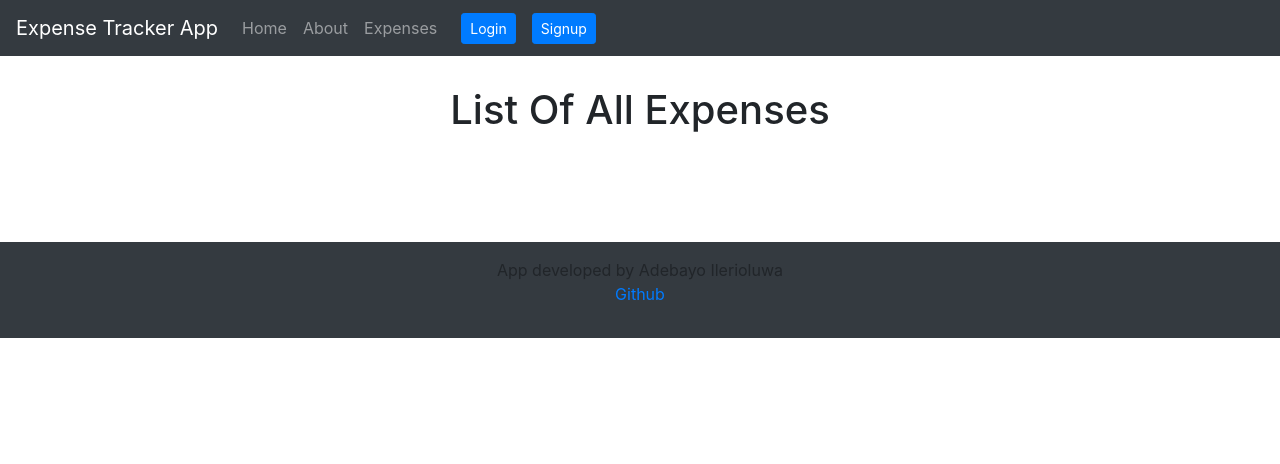
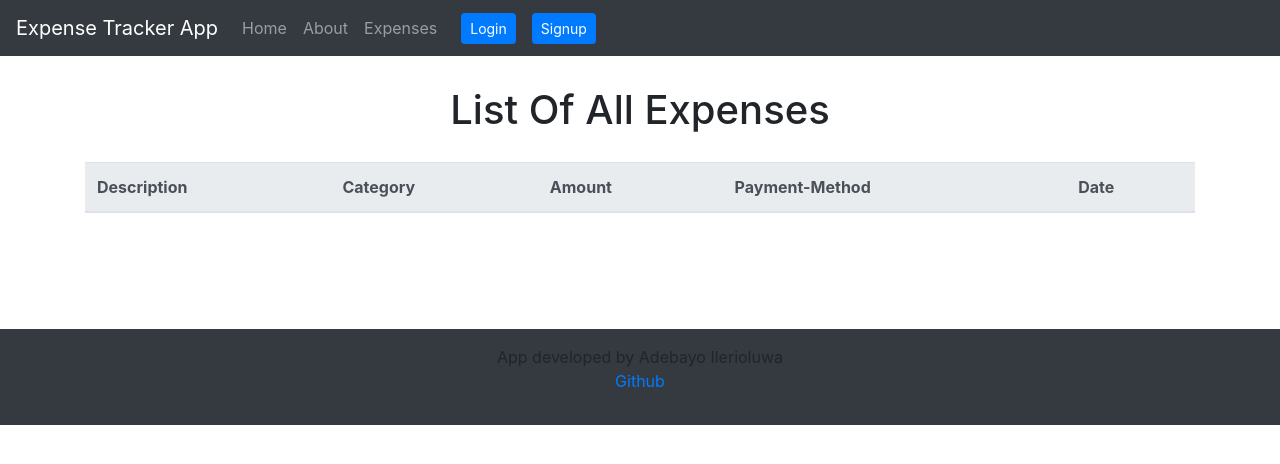
Before and after one commit to adebayoileri/Expense-tracker-App, a React (Create React App) app: page /expenses in a window 1280 px wide. Shown: the top 464 px of the page. Built offline with nearby package versions, Linux system fonts and the light colour scheme; the HTML template or start-up script is replaced by a standard one.

Commit message:
added expense table

```diff
--- a/src/components/expenseList.js
+++ b/src/components/expenseList.js
@@ -7,8 +7,21 @@ export default function expenseList() {
         <React.Fragment>
             <div className="container">
             <h1 className="text-center mt-40">List Of All Expenses</h1>
+            <table className="table">
+             <thead className="thead-light">
+                    <tr>
+                        <th>Description</th>
+                        <th>Category</th>
+                        <th>Amount</th>
+                        <th>Payment-Method</th>
+                        <th>Date</th>
+                    </tr>
+                </thead>
+                <tbody>
 
-            </div>
+                </tbody>
+            </table>
+        </div>
         </React.Fragment>
     )
 }
```
